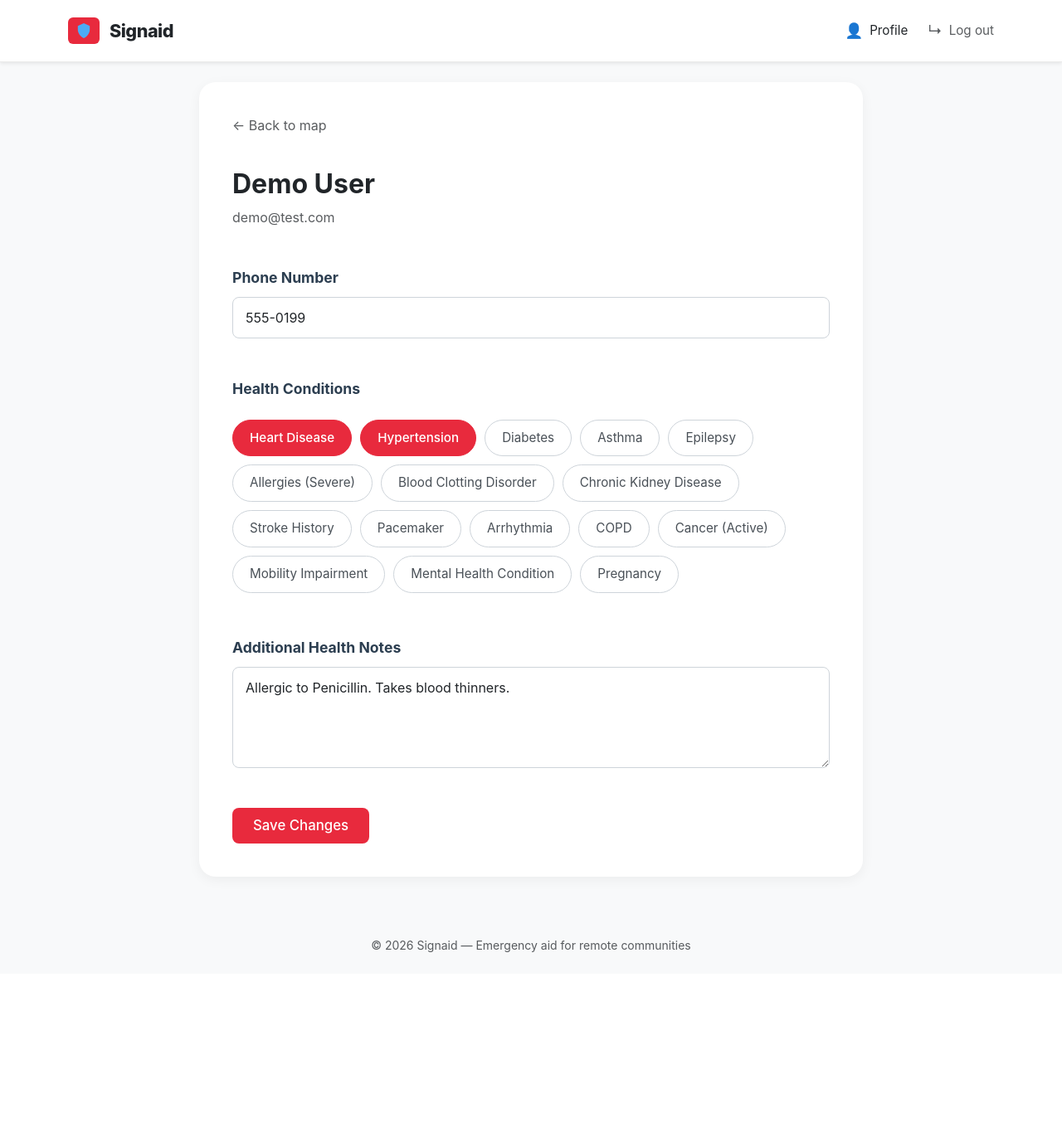
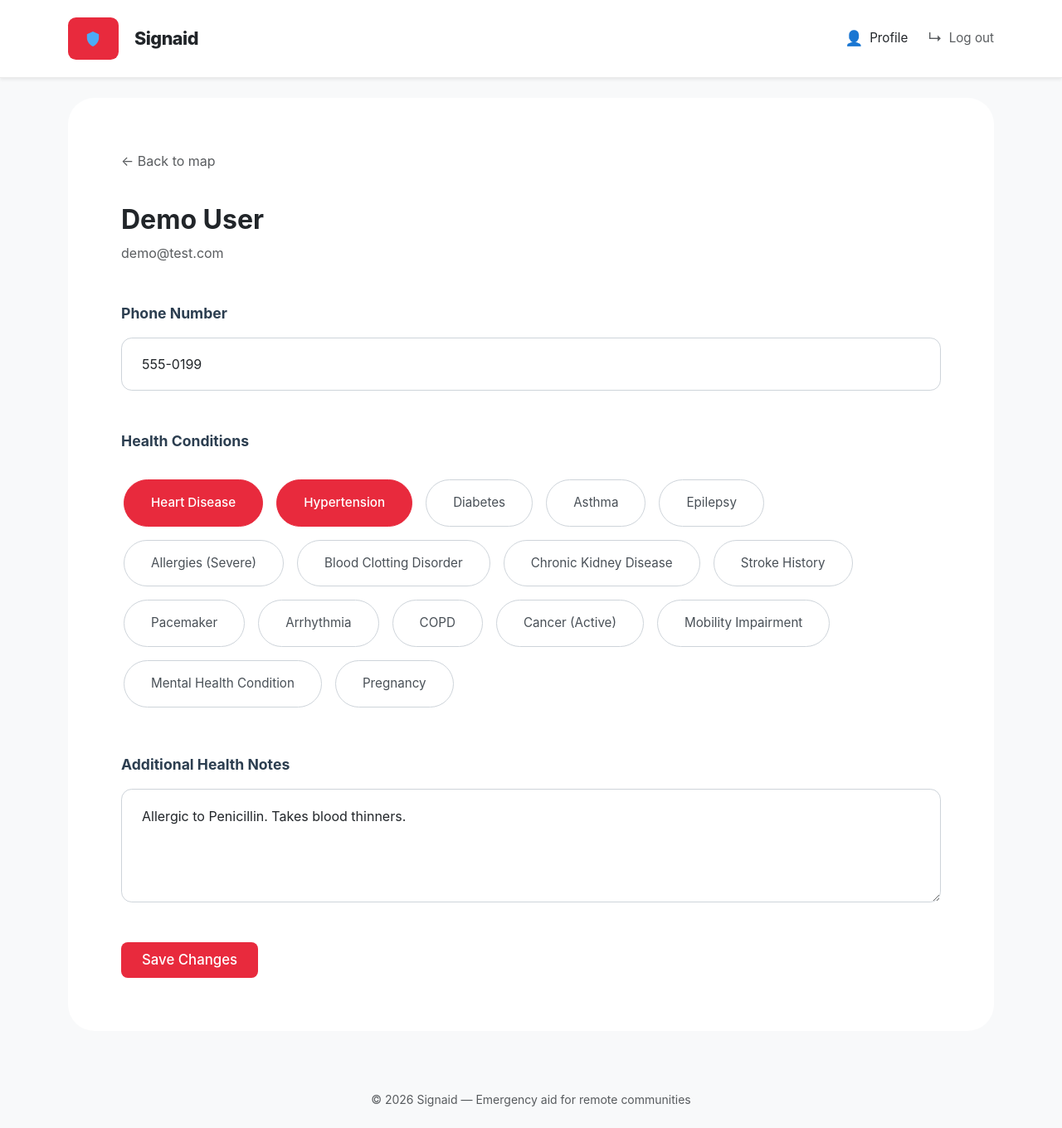
Before and after one commit to Sandalka67/SignaidRepo, a Flask app: page /profile in a window 1280 px wide. Shown: the whole page at 83% size. Before the commit the page ends 1148 px from the top, so only its background shows below. Run offline with Flask 3, Linux system fonts and the light colour scheme; a user stored in the database is signed in.

Commit message:
html px to rem

```diff
--- a/frontend/templates/base.html
+++ b/frontend/templates/base.html
@@ -15,17 +15,17 @@
         }
         .navbar {
             background-color: #ffffff;
-            border-bottom: 1px solid #eaeaea;
+            border-bottom: 0.1rem solid #eaeaea;
         }
         .sig-logo-box {
             background-color: #e82a3d;
-            border-radius: 6px;
-            width: 38px;
-            height: 32px;
+            border-radius: 0.6rem;
+            width: 3.8rem;
+            height: 3.2rem;
             display: flex;
             align-items: center;
             justify-content: center;
-            margin-right: 12px;
+            margin-right: 1.2rem;
         }
     </style>
 </head>
--- a/frontend/templates/index.html
+++ b/frontend/templates/index.html
@@ -129,7 +129,7 @@ function buildPopupMessage(signal) {
                     📞 <a href="tel:${signal.phone}" style="text-decoration: none; color: #0056b3;">${signal.phone || 'N/A'}</a><br>
                     ✉️ <a href="mailto:${signal.email}" style="text-decoration: none; color: #0056b3;">${signal.email || 'N/A'}</a><br>
 
-                    <hr style="border: 0; border-top: 1px solid #eee; margin: 10px 0;">
+                    <hr style="border: 0; border-top: 1px solid #eee; margin: 1rem 0;">
 
                     <div style="font-size: 0.9em; line-height: 1.5;">
                         <b>Users health conditions:</b> <span style="color: #d62828;">${signal.user_health}</span><br>
--- a/frontend/templates/profile.html
+++ b/frontend/templates/profile.html
@@ -2,21 +2,21 @@
 {% block content %}
 <style>
     .profile-container {
-        max-width: 800px;
+        max-width: 80rem;
         margin: 0 auto;
         background-color: white;
-        padding: 40px;
-        border-radius: 20px;
-        box-shadow: 0 4px 15px rgba(0,0,0,0.05);
+        padding: 4rem;
+        border-radius: 2rem;
+        box-shadow: 0 0.4rem 1.5 rgba(0,0,0,0.05);
     }
     .condition-chip {
         display: inline-block;
-        padding: 10px 20px;
-        margin: 5px;
+        padding: 1rem 2rem;
+        margin: 0.5rem;
         background-color: #ffffff;
         color: #495057;
-        border: 1px solid #ced4da;
-        border-radius: 50px;
+        border: 0.1rem solid #ced4da;
+        border-radius: 5rem;
         font-size: 0.95rem;
         cursor: pointer;
         user-select: none;
@@ -35,12 +35,12 @@
         font-weight: 700;
         color: #2c3e50;
         font-size: 1.1rem;
-        margin-bottom: 10px;
+        margin-bottom: 1rem;
     }
     .form-control {
-        border-radius: 8px;
-        padding: 12px 15px;
-        border: 1px solid #ced4da;
+        border-radius: 0.8rem;
+        padding: 1.2rem 1.5rem;
+        border: 0.1rem solid #ced4da;
     }
 </style>
 
```
